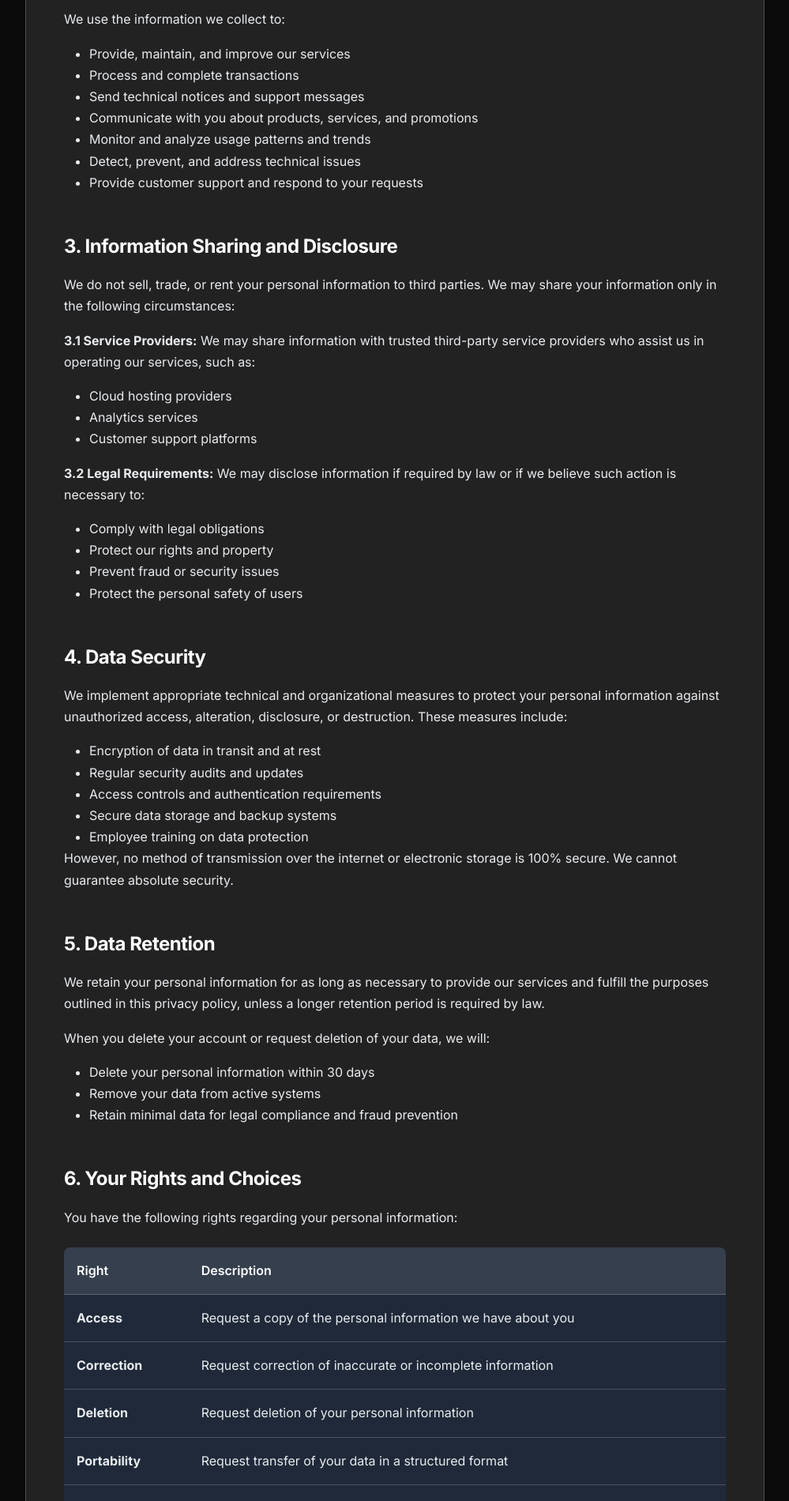
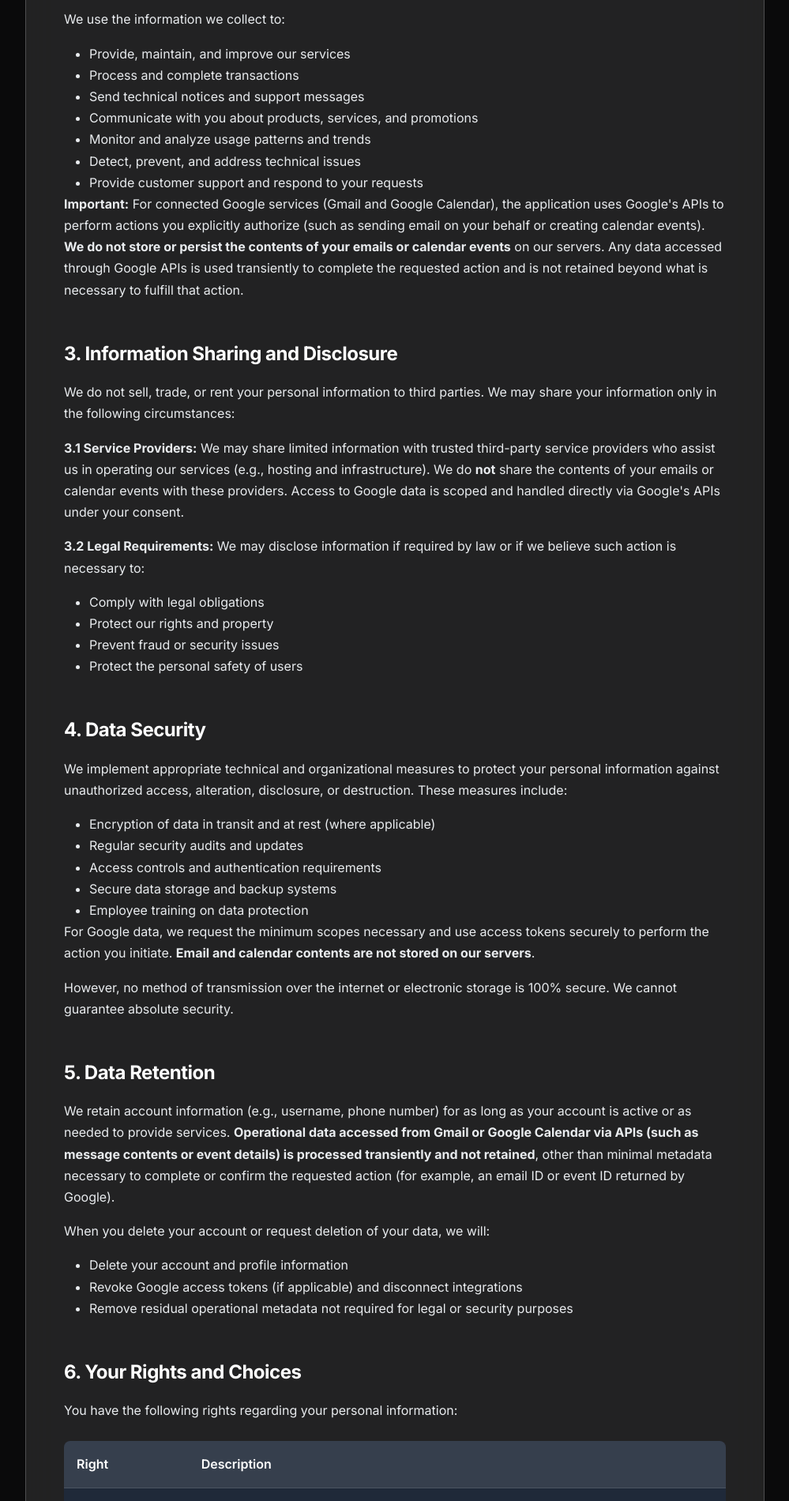
Before and after one commit to liamdatt/flopro_webapp, a Django app: page /privacy/ in a window 1280 px wide. Shown: the part 976-2876 px from the top of the page at 79% size, without its empty margins (140-1139 px from the left). Run offline with Django 5.2, Linux system fonts and the light colour scheme.

Commit message:
Policy V2

```diff
--- a/core/templates/core/privacy_policy.html
+++ b/core/templates/core/privacy_policy.html
@@ -398,6 +398,11 @@
                         <li>Detect, prevent, and address technical issues</li>
                         <li>Provide customer support and respond to your requests</li>
                     </ul>
+                    <p><strong>Important:</strong> For connected Google services (Gmail and Google Calendar), the application
+                    uses Google's APIs to perform actions you explicitly authorize (such as sending email on your behalf or
+                    creating calendar events). <strong>We do not store or persist the contents of your emails or calendar events</strong> on our servers.
+                    Any data accessed through Google APIs is used transiently to complete the requested action and is not retained
+                    beyond what is necessary to fulfill that action.</p>
                 </div>
             </div>
 
@@ -406,12 +411,7 @@
                 <div class="section-content">
                     <p>We do not sell, trade, or rent your personal information to third parties. We may share your information only in the following circumstances:</p>
 
-                    <p><strong>3.1 Service Providers:</strong> We may share information with trusted third-party service providers who assist us in operating our services, such as:</p>
-                    <ul style="margin-left: 2rem; margin-bottom: 1rem;">
-                        <li>Cloud hosting providers</li>
-                        <li>Analytics services</li>
-                        <li>Customer support platforms</li>
-                    </ul>
+                    <p><strong>3.1 Service Providers:</strong> We may share limited information with trusted third-party service providers who assist us in operating our services (e.g., hosting and infrastructure). We do <strong>not</strong> share the contents of your emails or calendar events with these providers. Access to Google data is scoped and handled directly via Google's APIs under your consent.</p>
 
                     <p><strong>3.2 Legal Requirements:</strong> We may disclose information if required by law or if we believe such action is necessary to:</p>
                     <ul style="margin-left: 2rem;">
@@ -428,13 +428,13 @@
                 <div class="section-content">
                     <p>We implement appropriate technical and organizational measures to protect your personal information against unauthorized access, alteration, disclosure, or destruction. These measures include:</p>
                     <ul style="margin-left: 2rem;">
-                        <li>Encryption of data in transit and at rest</li>
+                        <li>Encryption of data in transit and at rest (where applicable)</li>
                         <li>Regular security audits and updates</li>
                         <li>Access controls and authentication requirements</li>
                         <li>Secure data storage and backup systems</li>
                         <li>Employee training on data protection</li>
                     </ul>
-
+                    <p>For Google data, we request the minimum scopes necessary and use access tokens securely to perform the action you initiate. <strong>Email and calendar contents are not stored on our servers</strong>.</p>
                     <p>However, no method of transmission over the internet or electronic storage is 100% secure. We cannot guarantee absolute security.</p>
                 </div>
             </div>
@@ -442,13 +442,13 @@
             <div class="privacy-section">
                 <h2 class="section-title">5. Data Retention</h2>
                 <div class="section-content">
-                    <p>We retain your personal information for as long as necessary to provide our services and fulfill the purposes outlined in this privacy policy, unless a longer retention period is required by law.</p>
+                    <p>We retain account information (e.g., username, phone number) for as long as your account is active or as needed to provide services. <strong>Operational data accessed from Gmail or Google Calendar via APIs (such as message contents or event details) is processed transiently and not retained</strong>, other than minimal metadata necessary to complete or confirm the requested action (for example, an email ID or event ID returned by Google).</p>
 
                     <p>When you delete your account or request deletion of your data, we will:</p>
                     <ul style="margin-left: 2rem;">
-                        <li>Delete your personal information within 30 days</li>
-                        <li>Remove your data from active systems</li>
-                        <li>Retain minimal data for legal compliance and fraud prevention</li>
+                        <li>Delete your account and profile information</li>
+                        <li>Revoke Google access tokens (if applicable) and disconnect integrations</li>
+                        <li>Remove residual operational metadata not required for legal or security purposes</li>
                     </ul>
                 </div>
             </div>
@@ -516,11 +516,10 @@
                 <div class="section-content">
                     <p>Our service integrates with third-party services including:</p>
                     <ul style="margin-left: 2rem; margin-bottom: 1rem;">
-                        <li><strong>Google Services:</strong> Gmail and Google Calendar for automation features</li>
-                        <li><strong>Cloud Providers:</strong> For hosting and data storage</li>
-                        <li><strong>Analytics Services:</strong> For usage tracking and improvements</li>
+                        <li><strong>Google Services:</strong> Gmail and Google Calendar to send emails and manage events on your behalf, under permissions you grant. <strong>We do not store email or calendar content</strong>.</li>
+                        <li><strong>Cloud Providers:</strong> For hosting and data storage of our application (not your email/calendar contents)</li>
+                        <li><strong>Analytics Services:</strong> For usage tracking and improvements (no email/calendar contents)</li>
                     </ul>
-
                     <p>These third parties have their own privacy policies. We encourage you to review them.</p>
                 </div>
             </div>
```
Also changed, not shown: db.sqlite3.
